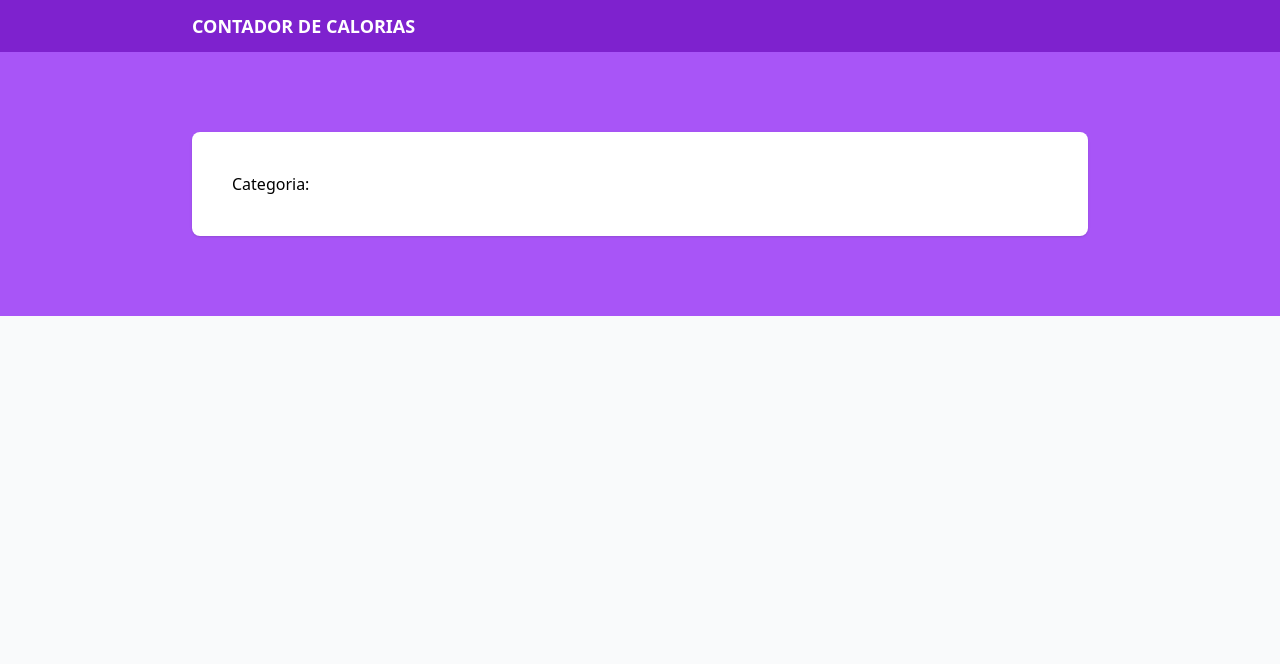
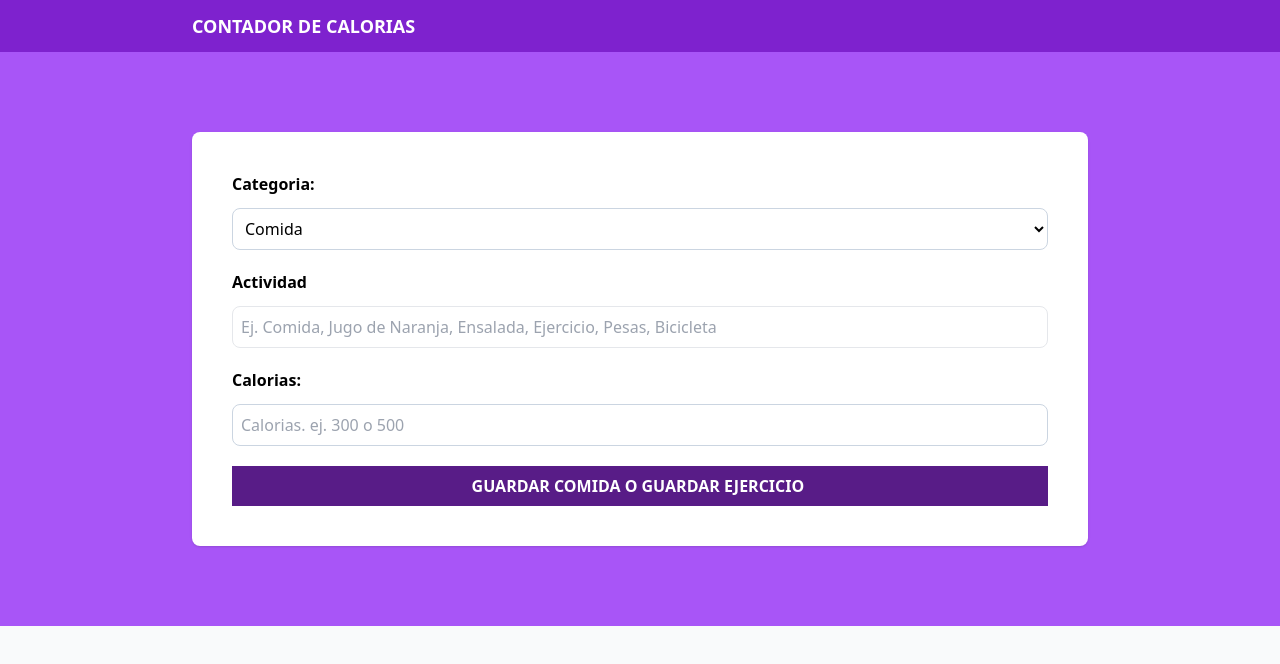
Before and after one commit to DaniM0613/Calorie-Tracker, a React (Vite) app: page / in a window 1280 px wide. Shown: the top 664 px of the page. Built offline with nearby package versions, Linux system fonts and the light colour scheme.

Commit message:
creando los types para los datos

```diff
--- /dev/null
+++ b/src/components/data/categories.ts
@@ -0,0 +1,6 @@
+import type { Category } from "../../types"
+
+export const categories : Category[] = [
+    { id: 1, name: 'Comida'},
+    { id: 2, name: 'Ejercicio'}
+]
--- a/src/components/form.tsx
+++ b/src/components/form.tsx
@@ -1,13 +1,52 @@
-
-
+ import { categories } from "./data/categories"
 // Creando el formulario para calcular las calorias.
 
 export default function form() {
   return (
     <form className="space-y-5 bg-white shadow p-10 rounded-lg">
        <div className="grid grid-cols-1 gap-3">
-         <label htmlFor="">Categoria: </label>
+         <label htmlFor="category" className="font-bold">Categoria: </label>
+          <select
+            className="border border-slate-300 p-2 rounded-lg w-full bg-white"
+            id="category"
+          >
+            {categories.map(category => (
+              <option
+                key={category.id}
+                value={category.id}
+              >
+                {category.name}
+              </option>
+            )) }
+          </select>
        </div>
+
+       <div className="grid grid-cols-1 gap-3">
+         <label htmlFor="category" className="activity font-bold">Actividad</label>
+          <input
+            id="activity"
+            type="text"
+            className="border border-salte-300 p-2 rounded-lg"
+            placeholder="Ej. Comida, Jugo de Naranja, Ensalada, Ejercicio, Pesas, Bicicleta"
+          />
+       </div>
+
+       <div className="grid grid-cols-1 gap-3">
+         <label htmlFor="calorias" className="font-bold">Calorias: </label>
+         <input
+           id="calorias"
+           type="number"
+           className="border border-slate-300 p-2 rounded-lg"
+           placeholder="Calorias. ej. 300 o 500"
+         />
+      </div>
+
+      <input
+         type="submit"
+         className="bg-purple-900 however:bg-gray-900 w-full p-2 font-bold uppercase text-white cursor-pointer"
+         value='Guardar Comida o Guardar Ejercicio '
+      />
+
     </form>
   )
 }
--- /dev/null
+++ b/src/types/index.ts
@@ -0,0 +1,5 @@
+
+export type Category = {
+    id: number,
+    name: string
+}
```
